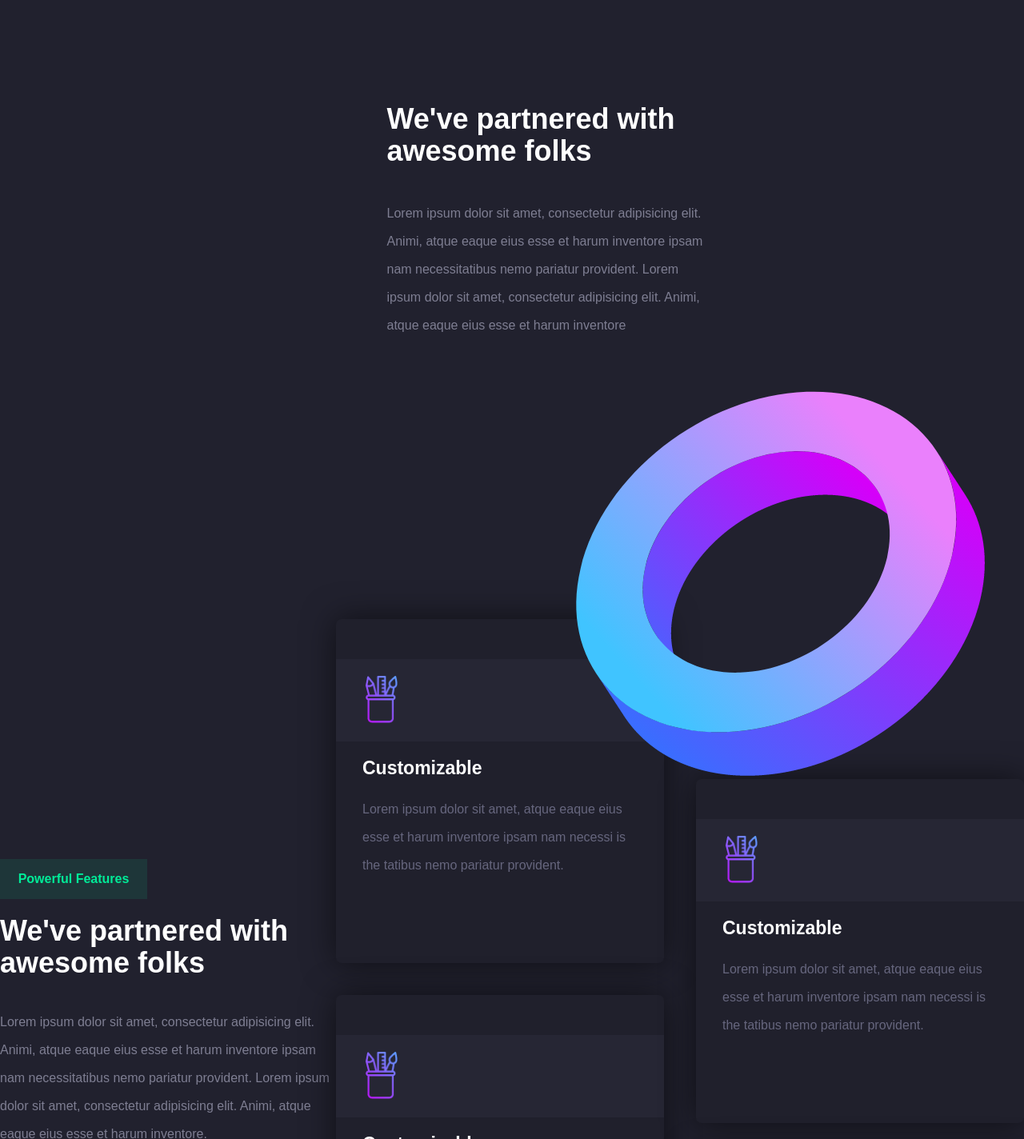
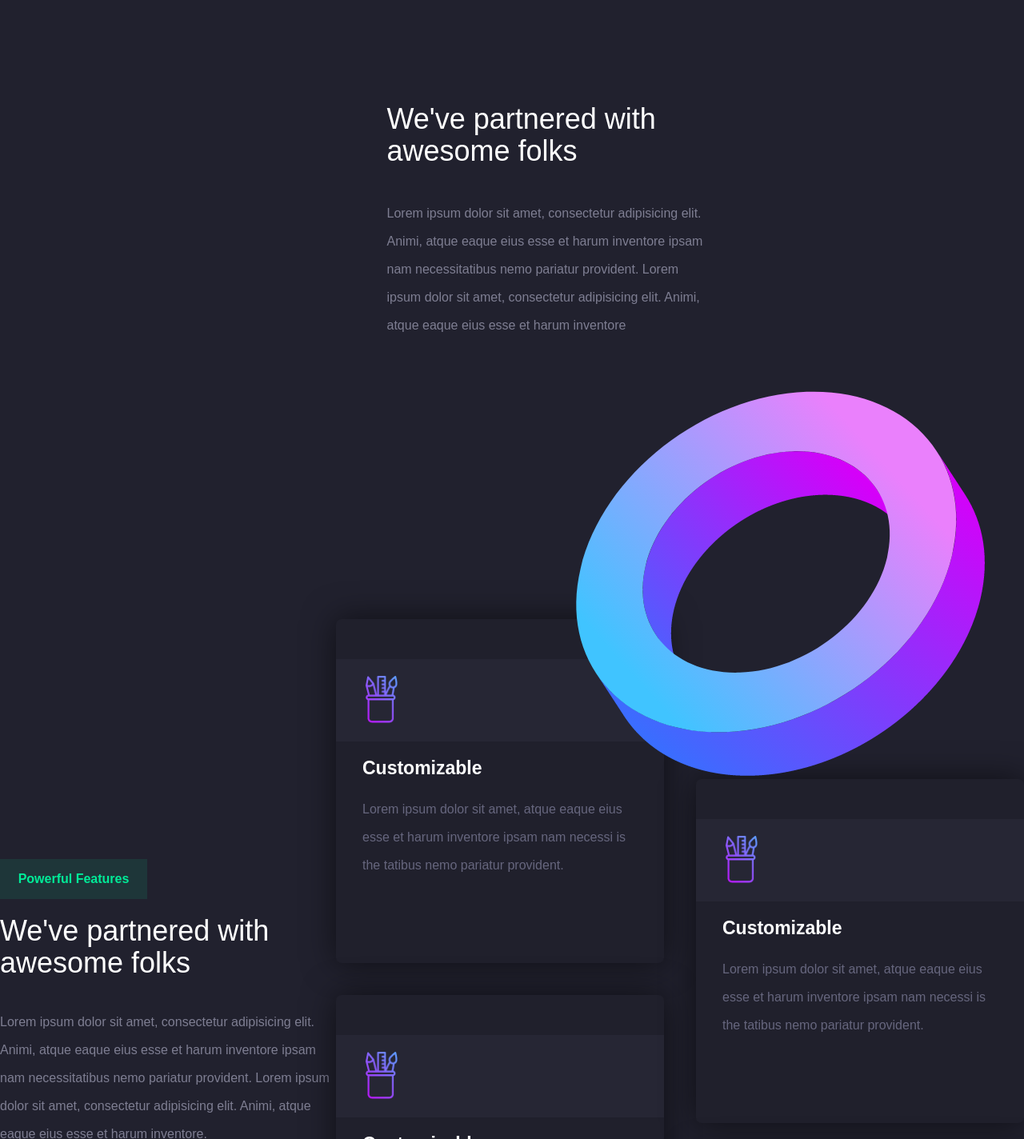
Before and after one commit to ugurgeyik/AwesomeApp, a plain HTML site: page index.html in a window 1280 px wide. Shown: the part 1980-3404 px from the top of the page at 80% size. Drawn offline with Linux system fonts and the light colour scheme; a web font is replaced by a local one.

Commit message:
Add files via upload

```diff
--- a/main.css
+++ b/main.css
@@ -231,7 +231,7 @@ a {
 .brands-text h2 {
     color: #ffffff;
     font-size: 3.6rem;
-    font-weight: bold;
+    font-weight: 400;
     line-height: 4.0rem;
     margin-bottom: 4.0rem;
 }
@@ -265,7 +265,7 @@ a {
 }
 .customize-text-container h2 {
     text-align: left;
-    font-weight: bold;
+    font-weight: 400;
     font-size: 3.6rem;
     letter-spacing: 0;
     color: #FFFFFF;
```
